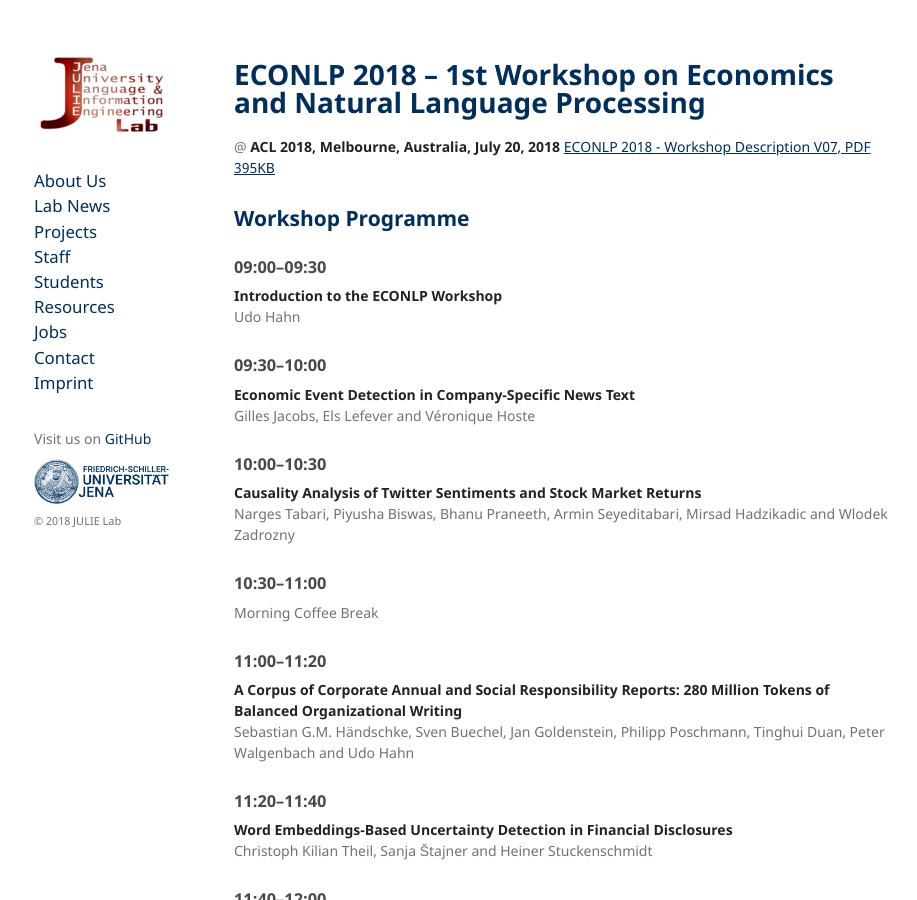
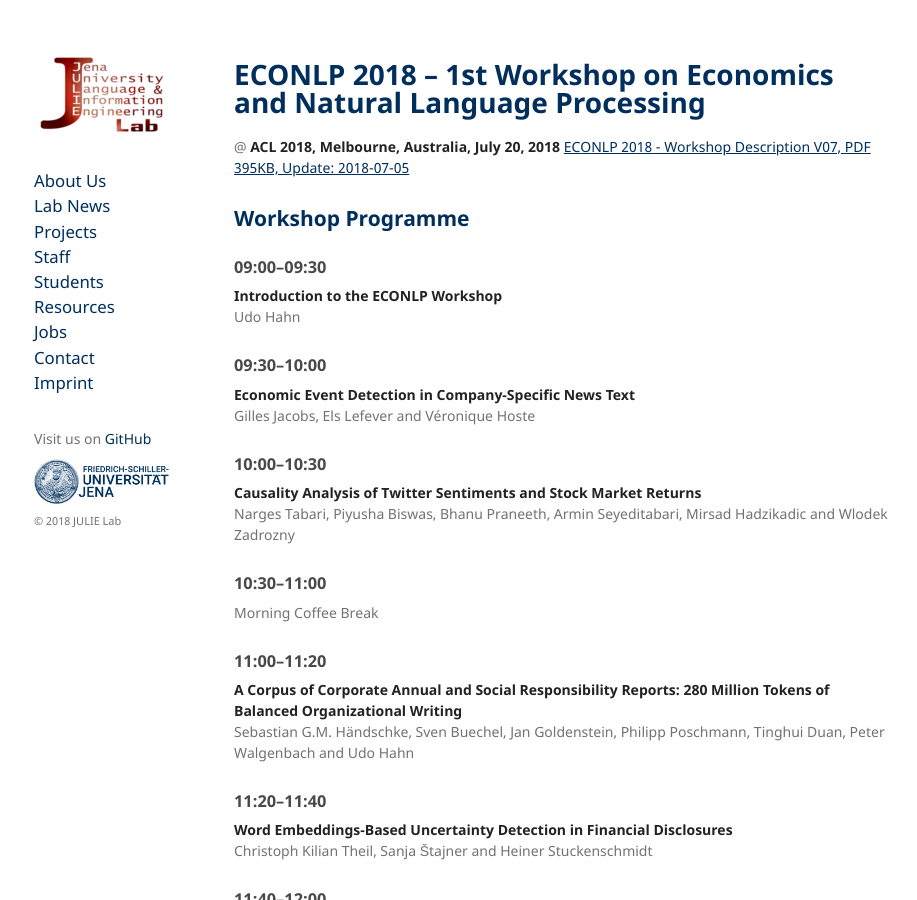
Before and after one commit to JULIELab/JULIELab.github.io, a Jekyll site: the page built from econlp2018.md, in a window 1280 px wide and 900 px high. Shown: the whole window, without its empty margins (176-1093 px from the left). Built offline with Jekyll 4.4.1, drawn with Linux system fonts in a browser that asks for light colours; our own code applies the rules of GitHub Pages for plain Markdown files.

Commit message:
adds timestamp for last update

```diff
--- a/econlp2018.md
+++ b/econlp2018.md
@@ -1,6 +1,6 @@
 # ECONLP 2018 – 1st Workshop on Economics and Natural Language Processing
 
-@ **ACL 2018, Melbourne, Australia, July 20, 2018** [ECONLP 2018 - Workshop Description V07, PDF 395KB](/downloads/ECONLP%202018%20-%20Workshop%20Description%20V07.pdf)
+@ **ACL 2018, Melbourne, Australia, July 20, 2018** [ECONLP 2018 - Workshop Description V07, PDF 395KB, Update: 2018-07-05](/downloads/ECONLP%202018%20-%20Workshop%20Description%20V07.pdf)
 
 
 ## Workshop Programme
```
